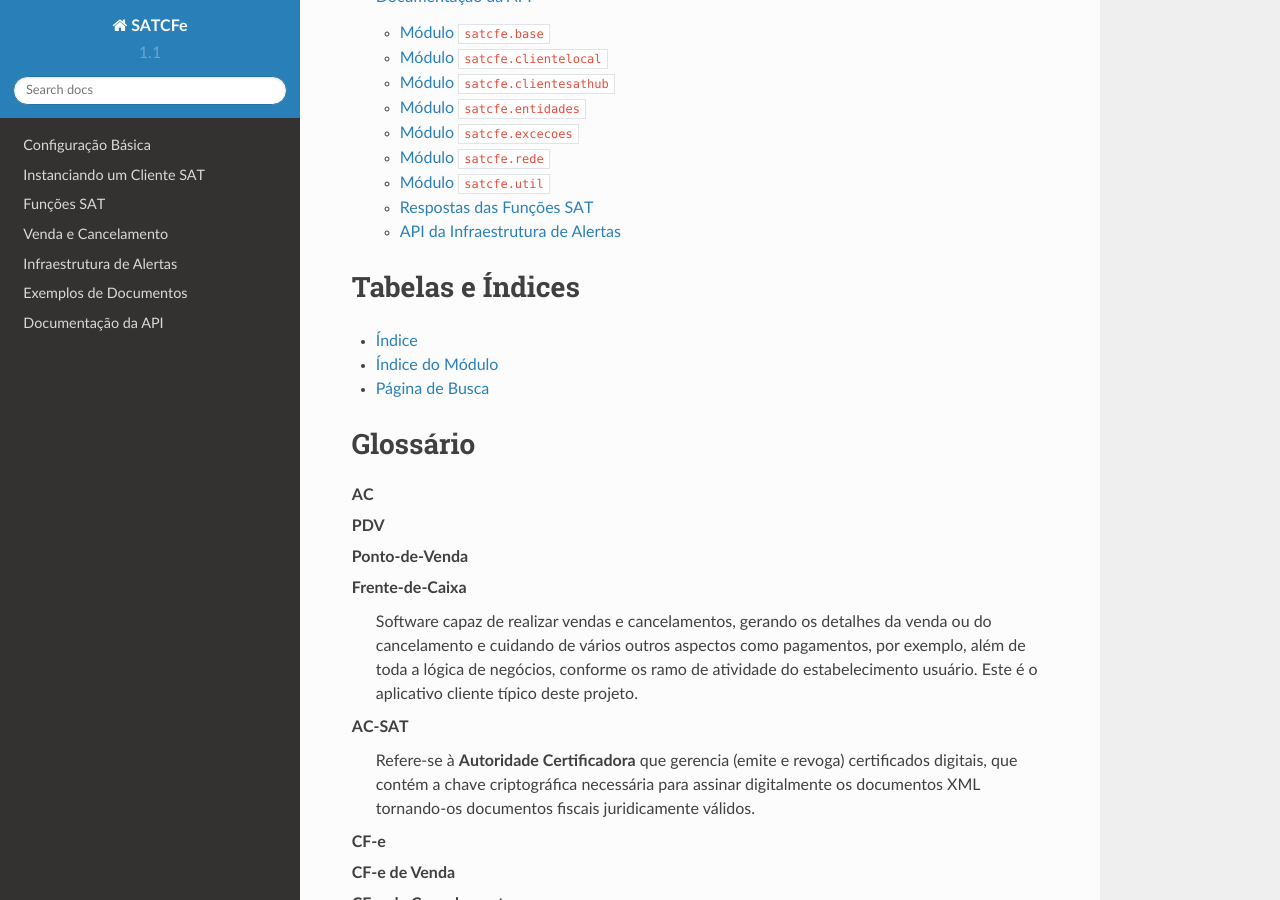
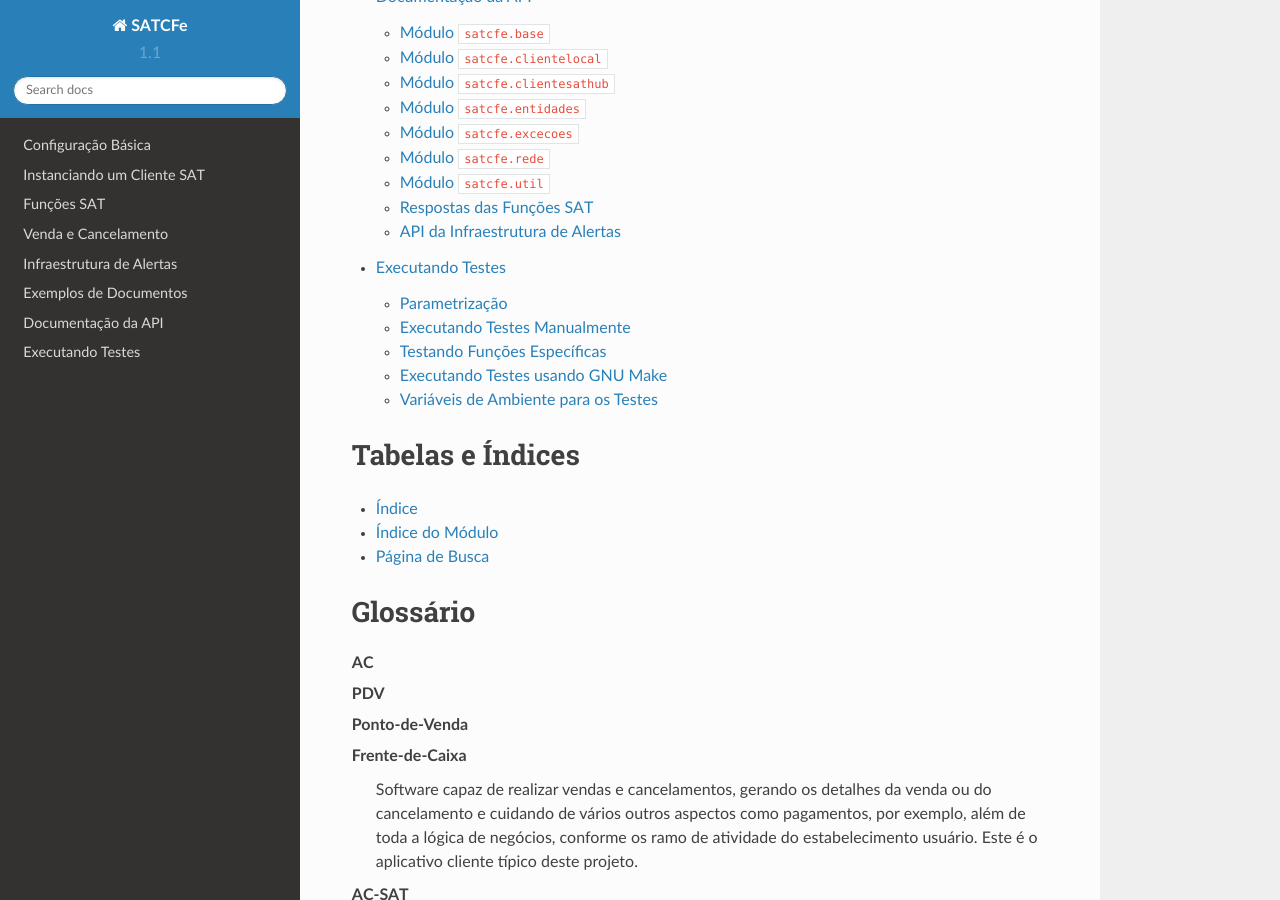
Before and after one commit to base4sistemas/satcfe, a Sphinx documentation site: the page built from docs/index.rst, in a window 1280 px wide and 900 px high, scrolled down 2500 px. Built offline with Sphinx 7.4.7 and the Read the Docs theme 2.0.0, drawn with Linux system fonts in a browser that asks for light colours; part of the change alters nothing that is shown.

Commit message:
Texto sobre testes movido para documentação
O texto sobre testes que estava tumultuando o README foi movido para um
tópico específico da documentação do projeto.

```diff
--- a/docs/index.rst
+++ b/docs/index.rst
@@ -97,6 +97,7 @@ Conteúdo
    alertas
    exemplos
    api
+   testes
 
 
 Tabelas e Índices
--- a/docs/references.rst
+++ b/docs/references.rst
@@ -2,6 +2,8 @@
 .. _`Python`: https://www.python.org/
 .. _`Tratamento de Exceções`: https://docs.python.org/3.6/tutorial/errors.html#handling-exceptions
 .. _`Flask`: http://flask.pocoo.org/
+.. _`Pipenv`: https://pipenv.readthedocs.io/
+.. _`tox`: https://tox.readthedocs.io/
 
 .. _`SATComum`: https://github.com/base4sistemas/satcomum
 .. _`SATCFe`: https://github.com/base4sistemas/satcfe
@@ -16,6 +18,8 @@
 
 .. _`XML`: http://www.w3.org/XML/
 .. _`pipe`: http://unicode-table.com/en/007C/
+.. _`GNU Make`: https://www.gnu.org/software/make/
+.. _`GNU GCC`: https://gcc.gnu.org/
 
 
 .. |copy| unicode:: U+00A9 .. COPYRIGHT SIGN
--- /dev/null
+++ b/docs/testes.rst
@@ -0,0 +1,202 @@
+
+Executando Testes
+=================
+
+É possível executar os testes contra qualquer equipamento SAT, em qualquer
+plataforma ou arquitetura, desde que você possua um kit de desenvolvimento,
+contendo o equipamento SAT e as bibliotecas do fabricante.
+
+Para executar os testes em um ambiente Linux é preciso definir algumas variáveis
+de ambiente para configurar o acesso à biblioteca SAT fornecida pelo fabricante
+do equipamento, o código de ativação e o Estado do domicílio fiscal em que o
+equipamento SAT está registrado.
+
+.. sourcecode:: shell
+
+    $ export SATCFE_TEST_LIB=/opt/fabricante/libsat.so
+    $ export SATCFE_TEST_LIB_CONVENCAO=1
+    $ export SATCFE_TEST_CODIGO_ATIVACAO=12345678
+    $ export SATCFE_TEST_UF=SP
+
+Antes de executar os testes propriamente, é conveniente revisar a parametrização
+no script ``runtests.sh`` que, dependendo do seu equipamento SAT, os valores
+para configuração dos dados do emitente e outros dados podem variar. Isto irá
+executar os testes invocando as funções ``ConsultarSAT`` e
+``ConsultarStatusOperacional`` (revise o script para adicionar ou remover
+funções a serem invocadas):
+
+.. sourcecode:: shell
+
+    $ ./runtests.sh tanca
+
+
+Parametrização
+--------------
+
+As opções de parametrização dos testes são:
+
+``--codigo-ativacao``
+    | Código de ativação configurado no equipamento SAT.
+
+``--numero-caixa``
+    | Número do caixa de origem.
+
+``--assinatura-ac``
+    | Conteúdo da assinatura da AC.
+
+``--cnpj-ac``
+    | CNPJ da empresa desenvolvedora da AC (apenas dígitos).
+
+``--emitente-cnpj``
+    | CNPJ do estabelecimento emitente (apenas dígitos).
+
+``--emitente-ie``
+    | Inscrição estadual do emitente (apenas dígitos).
+
+``--emitente-im``
+    | Inscrição municipal do emitente (apenas dígitos).
+
+``--emitente-uf``
+    | Sigla da unidade federativa do estabelecimento emitente.
+
+``--emitente-issqn-regime``
+    | Regime especial de tributação do ISSQN do emitente, em casos de
+    | testes de emissão de venda e/ou cancelamento.
+
+``--emitente-issqn-rateio``
+    | Indicador de rateio do desconto sobre o subtotal para produtos
+    | tributados no ISSQN do emitente, em casos de testes de emissão de
+    | venda e/ou cancelamento.
+
+``--lib-caminho``
+    | Caminho para a biblioteca SAT.
+
+``--lib-convencao``
+    | Convenção de chamada para a biblioteca SAT.
+
+``--acessa-sat``
+    | Permite que sejam executados os testes que acessem a biblioteca SAT,
+    | eventualmente acessando o equipamento SAT real
+
+``--invoca-[funcao]``
+    | Permite que sejam executados os testes que acessem a biblioteca SAT,
+    | eventualmente acessando o equipamento SAT real, para acesso à função
+    | especificada (``funcao``). Por exemplo, ``--invoca-consultarsat``.
+
+
+Executando Testes Manualmente
+-----------------------------
+
+Você poderá executar os testes unitários contra uma biblioteca de simulação que
+acompanha o projeto, chamada **mockuplib**. Isso facilita a execução dos testes
+unitários sem correr riscos de executar comandos sensíveis (como troca de código
+de ativação) em um equipamento real, mesmo que seja um equipamento específico
+para desenvolvimento.
+
+Você irá precisar das ferramentas `GNU Make`_ e `GNU GCC`_ para compilar a
+biblioteca de simulação e então usar `Pipenv`_ e `tox`_ para executar os testes
+unitários:
+
+.. sourcecode:: shell
+
+    $ make mockuplib
+    $ pipenv install --dev --clear
+    $ pipenv run tox
+
+Dê uma olhada no arquivo ``tox.ini`` e procure pela propriedade ``envlist``,
+que relaciona as versões de Python que serão usadas nos testes. Se você quiser
+executar os testes contra uma versão específica de Python, utilize a
+opção ``-e``. Por exemplo, para executar os testes com a versão 3.6 de Python:
+
+.. sourcecode:: text
+
+    $ pipenv run tox -e py36
+
+
+Testando Funções Específicas
+----------------------------
+
+Se não quiser (ou não puder) usar o script ``runtests.sh`` por alguma razão,
+você poderá comandar a execução dos testes unitários e dos testes que acessam a
+biblioteca SAT e invocam funções específicas (você terá que especificar uma por
+uma). Por exemplo, para executar o teste da função ``ConsultarSAT`` faça:
+
+.. sourcecode:: shell
+
+    $ pipenv run python setup.py test -a "--acessa-sat --invoca-consultarsat"
+
+
+Executando Testes usando GNU Make
+---------------------------------
+
+Também é possível executar os testes (e outras tarefas) usando o ``Makefile``
+que acompanha o projeto. Por exemplo para executar os testes que **não**
+acessam as funções da biblioteca SAT, faça:
+
+.. sourcecode:: shell
+
+    $ pipenv shell
+    $ make test
+
+Para executar todos os testes, **inclusive os testes contra a biblioteca SAT**,
+use o alvo ``testall``. Esse alvo irá também compilar a biblioteca SAT *mockup*
+que acompanha o projeto justamente para execução completa dos testes, sem o
+risco de acessar um equipamento SAT. De qualquer maneira, mesmo utilizando a
+biblioteca *mockup* ou qualquer outra biblioteca SAT, é preciso definir a
+variável de ambiente ``SATCFE_TEST_LIB`` que deve apontar para a biblioteca SAT
+que será utilizada nos testes, por exemplo:
+
+.. sourcecode:: shell
+
+    $ export SATCFE_TEST_LIB=satcfe/tests/mockup/libmockupsat.so
+    $ make testall
+
+
+Variáveis de Ambiente para os Testes
+------------------------------------
+
+Estas são todas as variáveis de ambiente utilizadas no script ``runtests.sh`` e
+usadas como valor padrão quando os testes são invocados manualmente (e seus
+valores padrão):
+
++---------------------------------------+---------------------------+
+| Variável                              | Valor Padrão              |
++=======================================+===========================+
+| ``SATCFE_TEST_LIB``                   | ``libsat.so``             |
++---------------------------------------+---------------------------+
+| ``SATCFE_TEST_LIB_CONVENCAO``         | ``1`` [1]_                |
++---------------------------------------+---------------------------+
+| ``SATCFE_TEST_CODIGO_ATIVACAO``       | ``12345678`` [2]_         |
++---------------------------------------+---------------------------+
+| ``SATCFE_TEST_EMITENTE_UF``           | ``SP`` [2]_               |
++---------------------------------------+---------------------------+
+| ``SATCFE_TEST_CNPJ_AC``               | ``16716114000172`` [2]_   |
++---------------------------------------+---------------------------+
+| ``SATCFE_TEST_EMITENTE_CNPJ``         | ``08723218000186`` [2]_   |
++---------------------------------------+---------------------------+
+| ``SATCFE_TEST_EMITENTE_IE``           | ``149626224113`` [2]_     |
++---------------------------------------+---------------------------+
+| ``SATCFE_TEST_EMITENTE_IM``           | ``123123`` [2]_           |
++---------------------------------------+---------------------------+
+| ``SATCFE_TEST_EMITENTE_ISSQN_REGIME`` | ``3`` [3]_                |
++---------------------------------------+---------------------------+
+| ``SATCFE_TEST_EMITENTE_ISSQN_RATEIO`` | ``N`` [4]_                |
++---------------------------------------+---------------------------+
+
+.. [1] Veja constante ``CONVENCOES_CHAMADA`` no projeto `SATComum`_ para
+    conhecer os valores possíveis.
+
+.. [2] Os valores padrão são para equipamentos SAT de desenvolvimento
+    fabricados pela Tanca. Se o seu equipamento for de um fabricante diferente
+    substitua pelos valores indicados no manual. O script ``runtests.sh`` tem
+    os valores padrão para alguns outros fabricantes, mas observe que esses
+    valores podem mudar entre os modelos de um mesmo fabricante.
+
+.. [3] Veja constante ``C15_CREGTRIBISSQN_EMIT`` no projeto `SATComum`_ para
+    conhecer os valores possíveis.
+
+.. [4] Veja constante ``C16_INDRATISSQN_EMIT`` no projeto `SATComum`_ para
+    conhecer os valores possíveis.
+
+
+.. include:: references.rst
```
